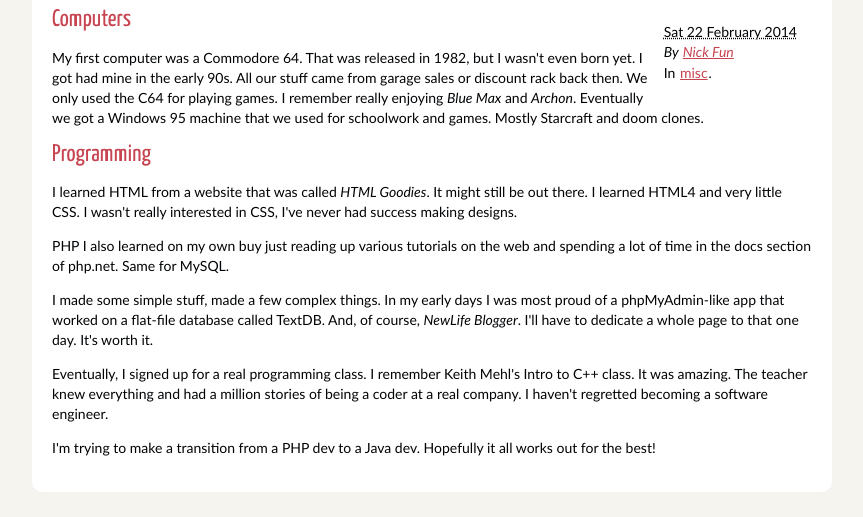
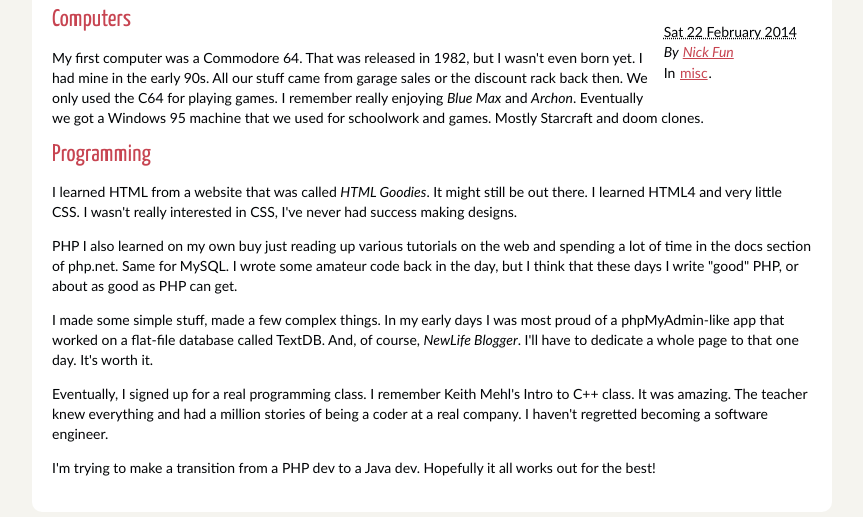
Before and after one commit to nickfun/nickfun.github.io, a plain HTML site: page author/nick-fun.html in a window 1280 px wide. Shown: the part 216-733 px from the top of the page, without its empty margins (208-1071 px from the left). Drawn offline with Linux system fonts and the light colour scheme.

Commit message:
correct grammar

```diff
--- a/author/nick-fun.html
+++ b/author/nick-fun.html
@@ -32,15 +32,16 @@
 <p>In <a href="/category/misc.html">misc</a>. </p>
 
 </footer><!-- /.post-info --><h2>Computers</h2>
-<p>My first computer was a Commodore 64. That was released in 1982, but I wasn't even born yet. I got had mine
-in the early 90s. All our stuff came from garage sales or discount rack back then. We only used the C64 for
+<p>My first computer was a Commodore 64. That was released in 1982, but I wasn't even born yet. I had mine
+in the early 90s. All our stuff came from garage sales or the discount rack back then. We only used the C64 for
 playing games. I remember really enjoying <em>Blue Max</em> and <em>Archon</em>. Eventually we got a Windows 95 machine
 that we used for schoolwork and games. Mostly Starcraft and doom clones.</p>
 <h2>Programming</h2>
 <p>I learned HTML from a website that was called <em>HTML Goodies</em>. It might still be out there. I learned HTML4
 and very little CSS. I wasn't really interested in CSS, I've never had success making designs. </p>
 <p>PHP I also learned on my own buy just reading up various tutorials on the web and spending a lot of time
-in the docs section of php.net. Same for MySQL.</p>
+in the docs section of php.net. Same for MySQL. I wrote some amateur code back in the day, but I think that
+these days I write "good" PHP, or about as good as PHP can get.</p>
 <p>I made some simple stuff, made a few complex things. In my early days I was most proud of a phpMyAdmin-like
 app that worked on a flat-file database called TextDB. And, of course, <em>NewLife Blogger</em>. I'll have to dedicate
 a whole page to that one day. It's worth it.</p>
```
Also changed, not shown: category/misc.html (+4 -3 lines), index.html (+4 -3 lines), posts/2014/background.html (+4 -3 lines).
